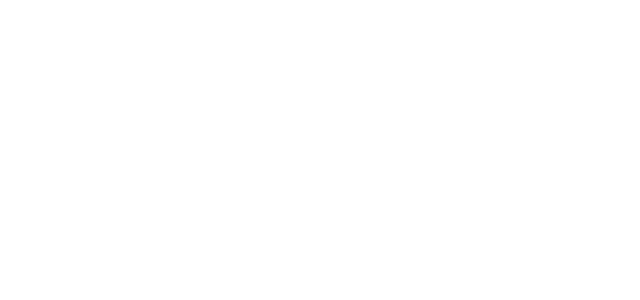
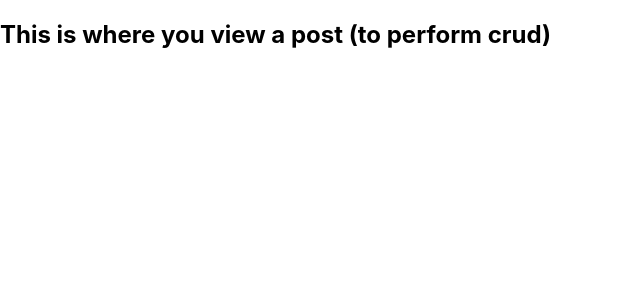
Before and after one commit to reactsquad2020/Dap-Daily-Architecture-React-App, a React (Create React App) app: page /show/1 in a window 1280 px wide. Shown: the top 300 px of the page, without its empty margins (0-640 px from the left). Built offline with nearby package versions, Linux system fonts and the light colour scheme.

Commit message:
Added see post page.

```diff
--- a/src/components/Newsfeed.js
+++ b/src/components/Newsfeed.js
@@ -6,7 +6,7 @@
   render() {
     return (
       <div>
-       <h2>Add the login form here.</h2>
+       <h2>Posts will render here.</h2>
       </div>
     )
   }
--- a/src/components/SeePost.js
+++ b/src/components/SeePost.js
@@ -6,7 +6,7 @@
   render() {
     return (
       <div>
-       <h2>This is where you view a post</h2>
+       <h2>This is where you view a post (to perform crud)</h2>
       </div>
     )
   }
--- a/src/index.js
+++ b/src/index.js
@@ -8,6 +8,7 @@
 import EditPostComp from './components/EditPost';
 import NewsfeedPosts from './components/Newsfeed';
 import LoginComp from './components/Login';
+import ViewPost from './components/SeePost';
 
 ReactDOM.render(
   <Router>
@@ -15,6 +16,7 @@
         <Route exact path='/' component={App} />
         <Route path='/edit/:id' component={EditPostComp} />
         <Route path='/create' component={CreatePostComp} />
+        <Route path='/show/:id' component={ViewPost} />
         <Route path='/login' component={LoginComp} />
         <Route path='/posts' component={NewsfeedPosts} />
       </div>
```
